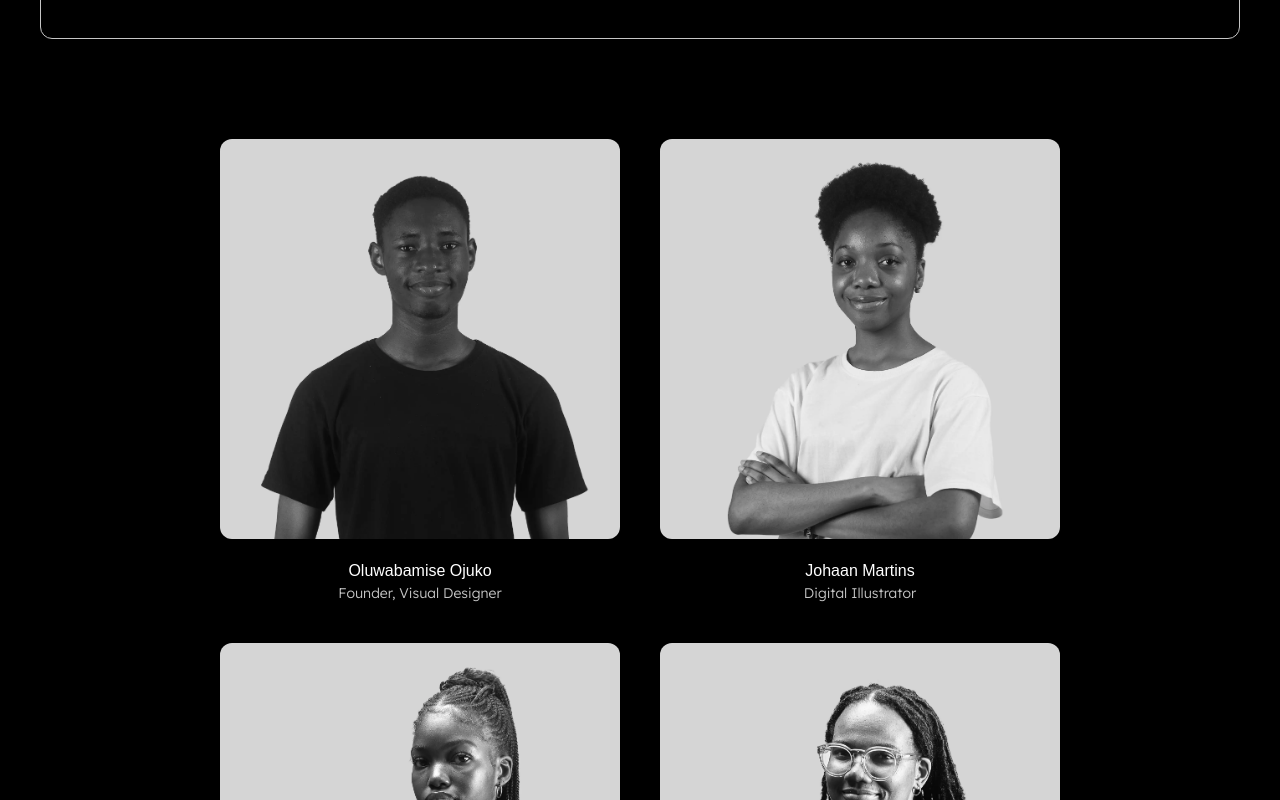
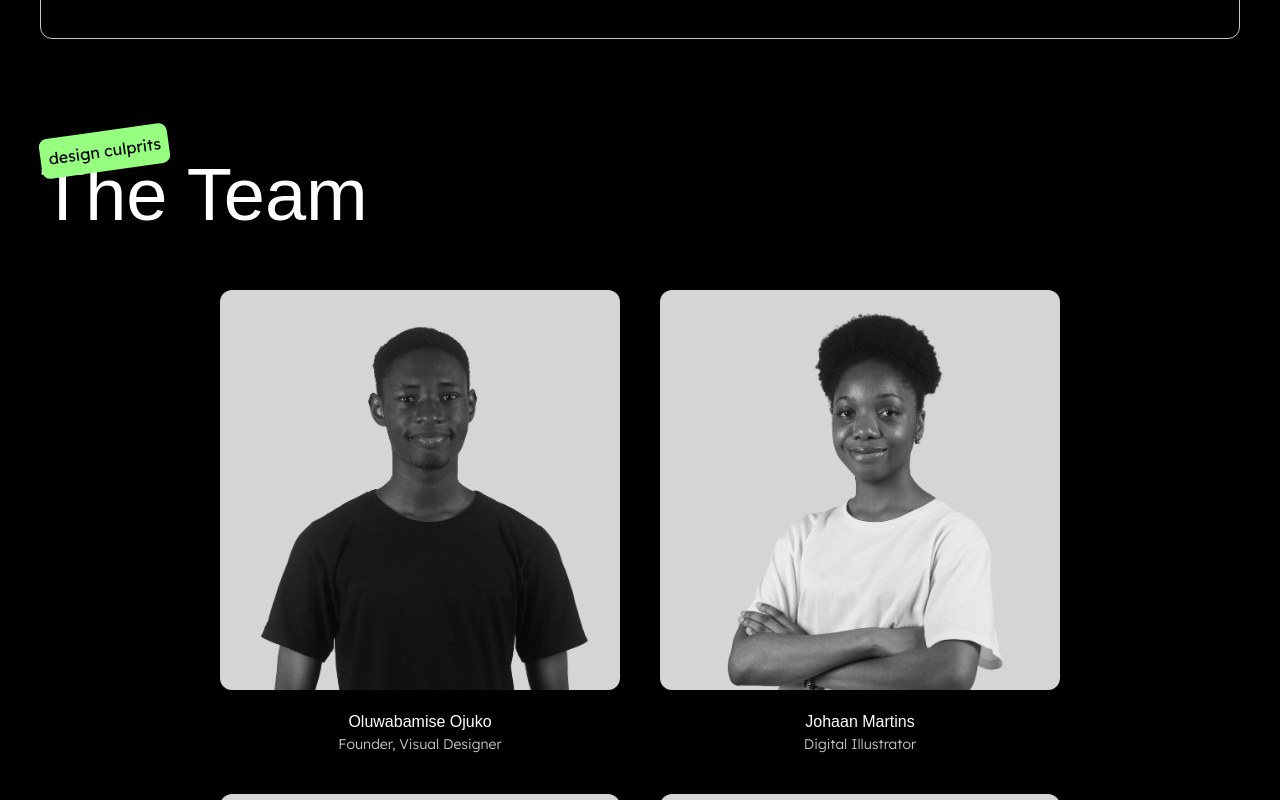
Before and after one commit to cloverdesign/clover, a React (Vite) app: page /about in a window 1280 px wide. Shown: the part 1900-2700 px from the top of the page. Built offline with nearby package versions, Linux system fonts and the light colour scheme; a web font is replaced by a local one.

Commit message:
add: title in team section

```diff
--- a/src/routes/about.jsx
+++ b/src/routes/about.jsx
@@ -70,10 +70,14 @@ export const About = () => {
         </div>
       </section>
 
-      <section
-        className="flex flex-wrap justify-center gap-10 text-center"
-        id="the-team"
-      >
+      <section id="the-team">
+        <div className="group relative mb-10">
+          <span className="bg-green-500 group-hover:rotate-[8deg] transition duration-500 ease-in-out text-black p-2 rounded-lg absolute -rotate-[8deg] -top-2 text-xs lg:text-base">
+            design culprits
+          </span>
+          <h1 className="w-full">The Team</h1>
+        </div>
+        <div className="flex flex-wrap justify-center gap-10 text-center">
           {team.map((member) => (
             <div id={member.id} key={member.id}>
               <Picture
@@ -85,6 +89,7 @@ export const About = () => {
               <p className="font-thin text-sm text-grey">{member.role}</p>
             </div>
           ))}
+        </div>
       </section>
     </div>
   );
@@ -112,11 +117,5 @@ const Picture = ({ img, hoverImg, classNames }) => {
         }}
       ></div>
     </div>
-
-    // <img
-    //   loading="lazy"
-    //   src={img}
-    //   className={`w-[300px] h-[300px] rounded-xl object-cover ${classNames}`}
-    // />
   );
 };
```
Lines whose indentation alone changed are shown as unchanged.
